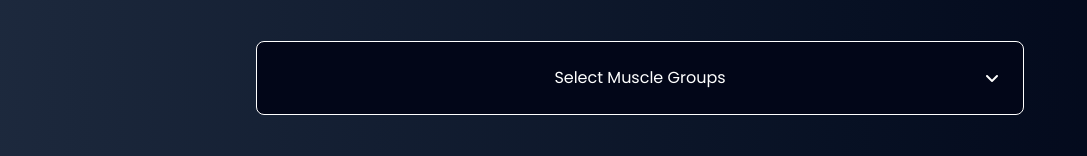
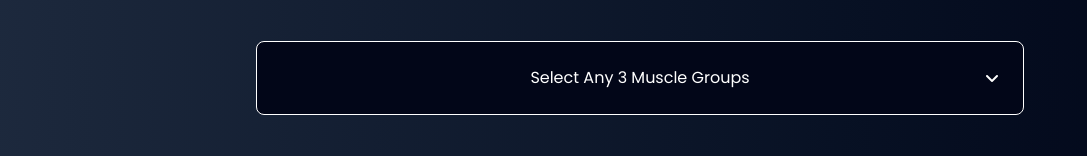
Before and after one commit to RieonaFernandes/SpudBuddy, a React (Vite) app: page / in a window 1280 px wide. Both pictures are taken after a click on the element "Accept & Begin!". Shown: the part 641-797 px from the top of the page, without its empty margins (0-1087 px from the left). Built offline with nearby package versions, Linux system fonts and the light colour scheme.

Commit message:
Updated the button description in generate workout section.

```diff
--- a/src/components/Generator.jsx
+++ b/src/components/Generator.jsx
@@ -117,7 +117,11 @@ const Generator = (Props) => {
           className="relative flex items-center justify-center p-3 cursor-pointer"
         >
           <p className="capitalize">
-            {muscles.length == 0 ? "Select muscle groups" : muscles.join(" ")}
+            {muscles.length == 0
+              ? poison == "individual"
+                ? "Select any 3 muscle groups"
+                : "Select 1 muscle group"
+              : muscles.join(" ")}
           </p>
           <i className="fa-solid absolute right-3 top-1/2 -translate-y-1/2 fa-angle-down"></i>
         </button>
```
